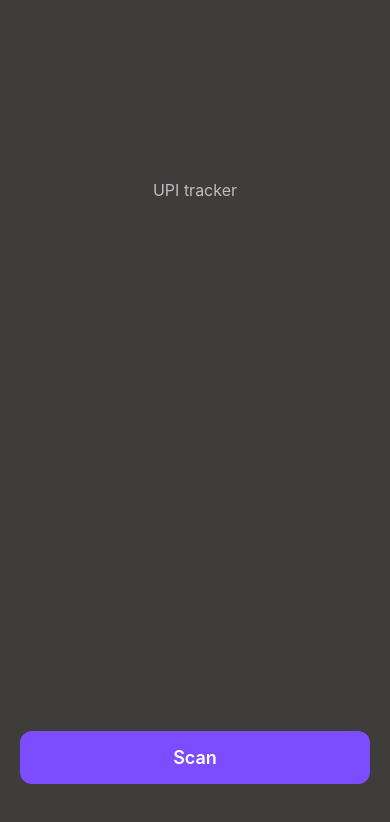
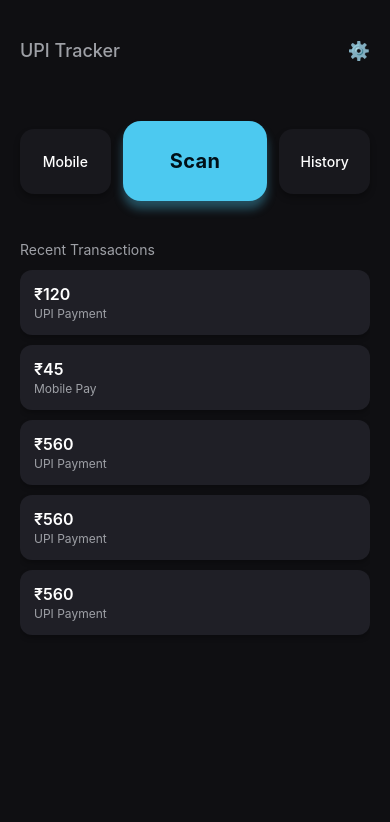
Before and after one commit to DharshanPalani/upiTracker, a React Native app: screen /Home in a window 390 px wide. Shown: the top 822 px of the page. Built offline with nearby package versions, Linux system fonts and the light colour scheme.

Commit message:
Reworked home page with a new style and color sheme

```diff
--- a/package.json
+++ b/package.json
@@ -17,6 +17,7 @@
     "react-native": "0.82.1",
     "react-native-safe-area-context": "^5.6.2",
     "react-native-screens": "^4.18.0",
+    "react-native-sqlite-storage": "^6.0.1",
     "react-native-vision-camera": "^4.7.3"
   },
   "devDependencies": {
--- a/src/Pages/Home.tsx
+++ b/src/Pages/Home.tsx
@@ -1,59 +1,76 @@
 import React from 'react';
-import { Text, StyleSheet, View, TouchableOpacity } from 'react-native';
+import {
+  Text,
+  StyleSheet,
+  View,
+  TouchableOpacity,
+  FlatList,
+} from 'react-native';
 import { useNavigation } from '@react-navigation/native';
+
+import { HomeStyle } from '../styles/HomeStyle';
 
 const Home = () => {
   const navigation = useNavigation<any>();
 
+  const styles = HomeStyle;
+
+  const recentTx = [
+    { id: '1', amount: '₹120', type: 'UPI Payment' },
+    { id: '2', amount: '₹45', type: 'Mobile Pay' },
+    { id: '3', amount: '₹560', type: 'UPI Payment' },
+    { id: '4', amount: '₹560', type: 'UPI Payment' },
+    { id: '5', amount: '₹560', type: 'UPI Payment' },
+  ];
+
   return (
     <View style={styles.container}>
-      <View style={styles.content}>
-        <Text style={styles.hint}>UPI tracker</Text>
+      <View style={styles.header}>
+        <Text style={styles.title}>UPI Tracker</Text>
+        <TouchableOpacity onPress={() => navigation.navigate('Settings')}>
+          <Text style={styles.settings}>⚙️</Text>
+        </TouchableOpacity>
       </View>
 
+      <View style={styles.actionsRow}>
         <TouchableOpacity
-        activeOpacity={0.85}
+          style={styles.sideButton}
+          onPress={() => navigation.navigate('MobilePay')}
+        >
+          <Text style={styles.sideText}>Mobile</Text>
+        </TouchableOpacity>
+
+        <TouchableOpacity
           style={styles.scanButton}
           onPress={() => navigation.navigate('UPIScan')}
         >
           <Text style={styles.scanText}>Scan</Text>
         </TouchableOpacity>
+
+        <TouchableOpacity
+          style={styles.sideButton}
+          onPress={() => navigation.navigate('TransactionHistory')}
+        >
+          <Text style={styles.sideText}>History</Text>
+        </TouchableOpacity>
+      </View>
+
+      <View style={styles.recent}>
+        <Text style={styles.recentTitle}>Recent Transactions</Text>
+
+        <FlatList
+          data={recentTx}
+          keyExtractor={item => item.id}
+          renderItem={({ item }) => (
+            <View style={styles.txItem}>
+              <Text style={styles.txAmount}>{item.amount}</Text>
+              <Text style={styles.txSub}>{item.type}</Text>
+            </View>
+          )}
+        />
+      </View>
     </View>
   );
 };
 
 export default Home;
-
-const styles = StyleSheet.create({
-  container: {
-    flex: 1,
-    backgroundColor: '#3f3c3cff',
-    justifyContent: 'space-between',
-    paddingVertical: 40,
-  },
-
-  content: {
-    alignItems: 'center',
-    marginTop: 140,
-  },
-
-  hint: {
-    fontSize: 16,
-    color: '#bdbdbd',
-  },
-
-  scanButton: {
-    marginHorizontal: 20,
-    marginBottom: 20,
-    backgroundColor: '#7b4dff',
-    paddingVertical: 16,
-    borderRadius: 12,
-    alignItems: 'center',
-  },
-
-  scanText: {
-    color: '#ffffff',
-    fontSize: 18,
-    fontWeight: '600',
-  },
-});
--- /dev/null
+++ b/src/Utils/Colors.ts
@@ -0,0 +1,9 @@
+export const COLORS = {
+  bg: '#0f0f12',
+  card: '#18181d',
+  cardSoft: '#1f1f26',
+  primary: '#4cc9f0',
+  primarySoft: '#4cc9f033',
+  textMain: '#ffffff',
+  textMuted: '#9ea0a6',
+};
--- /dev/null
+++ b/src/styles/HomeStyle.ts
@@ -0,0 +1,114 @@
+import { StyleSheet } from 'react-native';
+import { COLORS } from '../Utils/Colors';
+export const HomeStyle = StyleSheet.create({
+  container: {
+    flex: 1,
+    backgroundColor: COLORS.bg,
+    paddingHorizontal: 20,
+    paddingTop: 40,
+  },
+
+  header: {
+    flexDirection: 'row',
+    justifyContent: 'space-between',
+    alignItems: 'center',
+  },
+
+  title: {
+    fontSize: 18,
+    color: COLORS.textMuted,
+    fontWeight: '500',
+  },
+
+  settings: {
+    fontSize: 18,
+    color: COLORS.textMuted,
+  },
+
+  actionsRow: {
+    flexDirection: 'row',
+    alignItems: 'center',
+    justifyContent: 'space-between',
+    marginTop: 60,
+    gap: 12,
+  },
+
+  scanButton: {
+    flex: 1.6,
+    backgroundColor: COLORS.primary,
+    borderRadius: 18,
+    paddingVertical: 28,
+    alignItems: 'center',
+    justifyContent: 'center',
+
+    elevation: 8,
+    shadowColor: COLORS.primary,
+    shadowOffset: { width: 0, height: 8 },
+    shadowOpacity: 0.35,
+    shadowRadius: 10,
+  },
+
+  scanText: {
+    color: '#001018',
+    fontSize: 20,
+    fontWeight: '700',
+    letterSpacing: 0.4,
+  },
+
+  sideButton: {
+    flex: 1,
+    backgroundColor: COLORS.card,
+    borderRadius: 14,
+    paddingVertical: 24,
+    alignItems: 'center',
+    justifyContent: 'center',
+
+    elevation: 3,
+    shadowColor: '#000',
+    shadowOffset: { width: 0, height: 4 },
+    shadowOpacity: 0.3,
+    shadowRadius: 6,
+  },
+
+  sideText: {
+    color: COLORS.textMain,
+    fontSize: 14,
+    fontWeight: '500',
+  },
+
+  recent: {
+    marginTop: 40,
+    flex: 1,
+  },
+
+  recentTitle: {
+    color: COLORS.textMuted,
+    fontSize: 14,
+    marginBottom: 12,
+  },
+
+  txItem: {
+    backgroundColor: COLORS.cardSoft,
+    padding: 14,
+    borderRadius: 12,
+    marginBottom: 10,
+
+    elevation: 2,
+    shadowColor: '#000',
+    shadowOffset: { width: 0, height: 3 },
+    shadowOpacity: 0.25,
+    shadowRadius: 5,
+  },
+
+  txAmount: {
+    color: COLORS.textMain,
+    fontSize: 16,
+    fontWeight: '600',
+  },
+
+  txSub: {
+    color: COLORS.textMuted,
+    fontSize: 12,
+    marginTop: 2,
+  },
+});
```
Also changed, not shown: 1 other file (tests, documents, lock files or other folders). Lines whose indentation alone changed are shown as unchanged.
